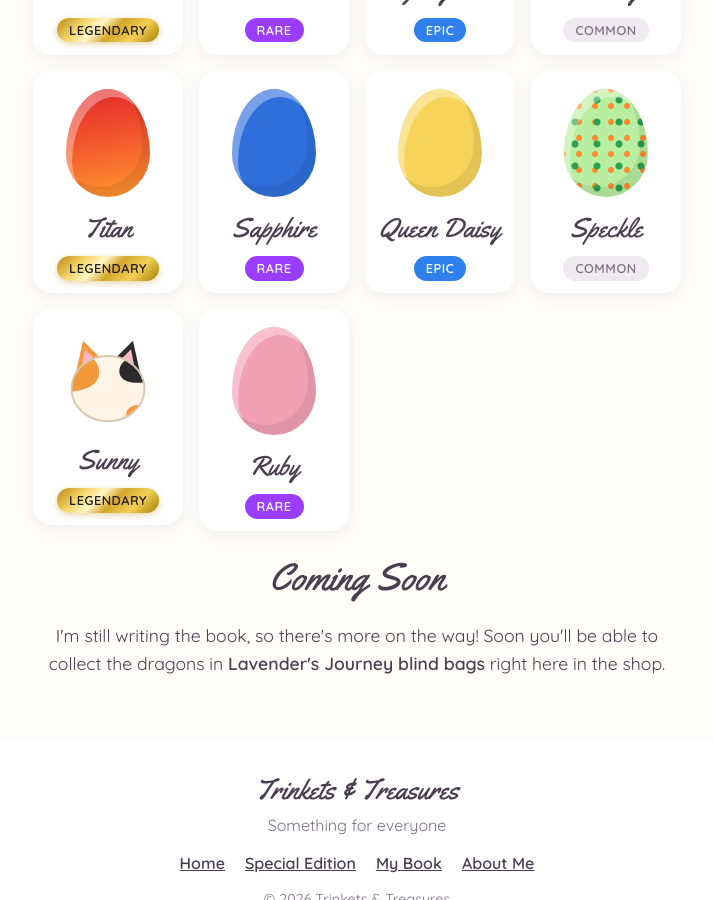
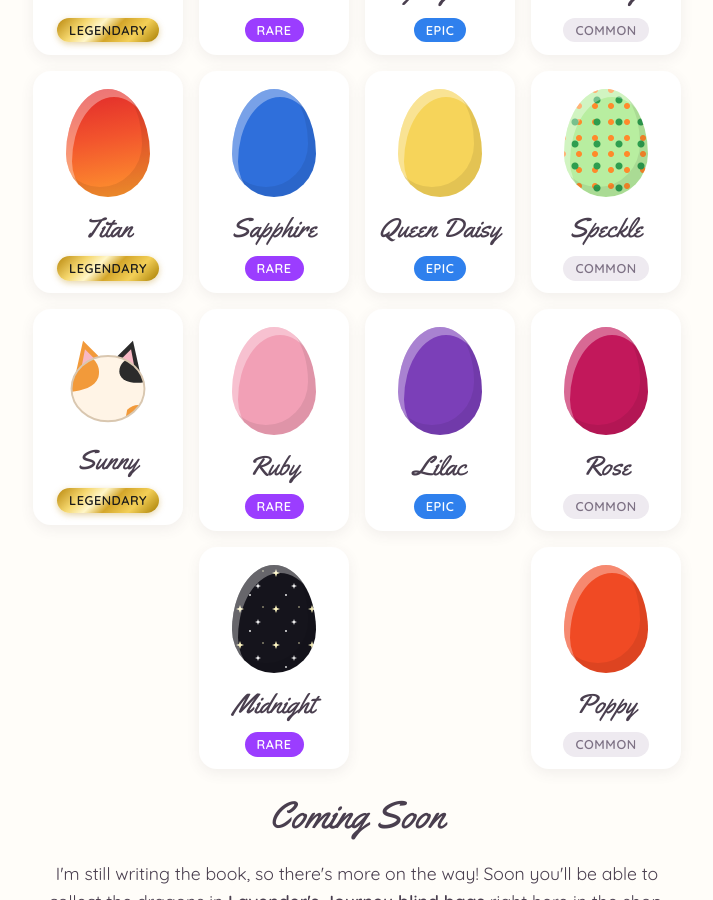
Before and after one commit to LucysTrinketsandTreasures/website-files, a Jekyll site: the page built from book.html, in a window 1280 px wide and 900 px high, scrolled down 904 px. Shown: the whole window, without its empty margins (283-996 px from the left). Built offline with Jekyll 4.4.1, drawn with Linux system fonts in a browser that asks for light colours.

Commit message:
Add Midnight, Lilac, Rose, and Poppy

```diff
--- a/book.html
+++ b/book.html
@@ -69,6 +69,11 @@ description: A dragon adventure story Lucy is writing.
         <p class="dragon-name">Ruby</p>
         <p class="rarity rarity-rare">Rare</p>
       </div>
+      <div class="dragon-card">
+        <div class="dragon-egg egg-midnight"></div>
+        <p class="dragon-name">Midnight</p>
+        <p class="rarity rarity-rare">Rare</p>
+      </div>
     </div>
 
     <div class="dragon-grid">
@@ -80,6 +85,11 @@ description: A dragon adventure story Lucy is writing.
       <div class="dragon-card">
         <div class="dragon-egg egg-queen-daisy"></div>
         <p class="dragon-name">Queen Daisy</p>
+        <p class="rarity rarity-epic">Epic</p>
+      </div>
+      <div class="dragon-card">
+        <div class="dragon-egg egg-lilac"></div>
+        <p class="dragon-name">Lilac</p>
         <p class="rarity rarity-epic">Epic</p>
       </div>
     </div>
@@ -95,6 +105,16 @@ description: A dragon adventure story Lucy is writing.
         <p class="dragon-name">Speckle</p>
         <p class="rarity rarity-common">Common</p>
       </div>
+      <div class="dragon-card">
+        <div class="dragon-egg egg-rose"></div>
+        <p class="dragon-name">Rose</p>
+        <p class="rarity rarity-common">Common</p>
+      </div>
+      <div class="dragon-card">
+        <div class="dragon-egg egg-poppy"></div>
+        <p class="dragon-name">Poppy</p>
+        <p class="rarity rarity-common">Common</p>
+      </div>
     </div>
   </div>
 </section>
```
